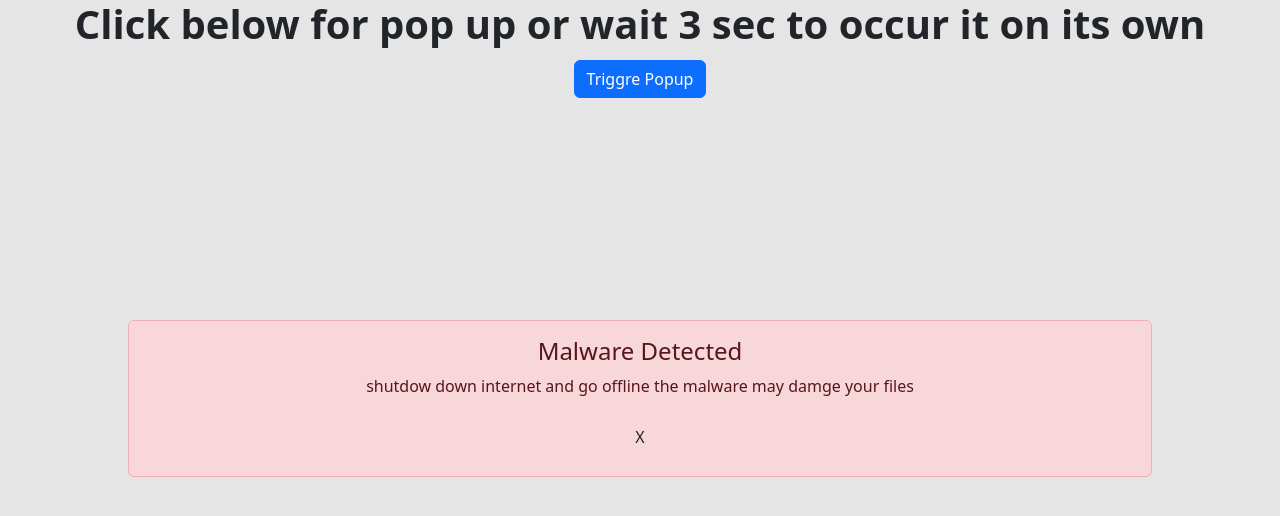
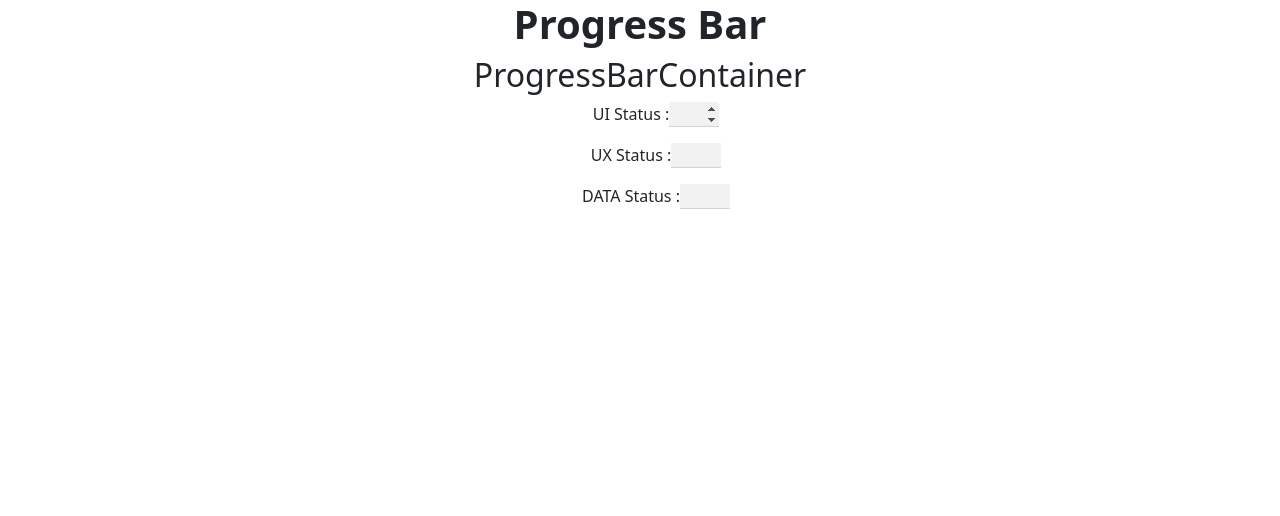
Before and after one commit to prideofscpadalia/30ReactProjects, a React (Vite) app: page / in a window 1280 px wide. Shown: the top 516 px of the page. Built offline with nearby package versions, Linux system fonts and the light colour scheme.

Commit message:
the status bar is set up

```diff
--- a/src/App.jsx
+++ b/src/App.jsx
@@ -1,6 +1,7 @@
 import "./App.css"
+import ProgressBarContainer from "./Project/12-progress-bar/ProgressBarContainer"
 // import HiddenSearchBar from "./Project/10-HiddenSearchBar/HiddenSearchBar"
-import PopupApp from "./Project/11-MagicPopup/PopupApp"
+// import PopupApp from "./Project/11-MagicPopup/PopupApp"
 // import Esignature from './Project/01-Esignature/Esignature'
 // import RandomColor from "./Project/02-EandomizeColor/RandomColor"
 // import DarkMode from './Project/07-DarkMode/DarkMode';
@@ -28,7 +29,8 @@ function App() {
   //  <SlideToUnlock />
   // <SlideToGrow />
   // <HiddenSearchBar />
-  <PopupApp />
+  // <PopupApp />
+  <ProgressBarContainer />
   )
 }
 export default App
--- /dev/null
+++ b/src/Project/12-progress-bar/ProgressBarContainer.jsx
@@ -0,0 +1,54 @@
+import React ,{useEffect, useRef}from 'react'
+import Title from '../../Components/Title'
+export default function ProgressBarContainer() {
+    const inputStyle={
+        width:50,
+        border:"none",
+        outline:"none",
+        textAlign:"center",
+        borderBottom:"1px solid lightgray",
+        backgroundColor:"#f2f2f2"
+    }
+
+    const uiInput = useRef(null);
+
+
+    useEffect(() => {
+      uiInput.current.focus();
+    })
+
+  return (
+
+
+    <div className='container container-sm mx-auto text-center'>
+        <Title text="Progress Bar" />
+        <h2>ProgressBarContainer</h2>
+        <ul>
+            <li className='mb-3'>UI Status :
+                <input type="number"
+                style={inputStyle}
+                value={""}
+                ref={uiInput}
+                onChange={(e) => console.log(e.target.value)}
+                />
+            </li>
+
+            <li className='mb-3'>UX Status :
+                <input type="number"
+                style={inputStyle}
+                value={""}
+                onChange={(e) => console.log(e.target.value)}
+                />
+            </li>
+
+            <li className='mb-3'>DATA Status :
+                <input type="number"
+                style={inputStyle}
+                value={""}
+                onChange={(e) => console.log(e.target.value)}
+                />
+            </li>
+        </ul>
+    </div>
+  )
+}
```
Also changed, not shown: src/Components/ProgressBar.jsx (added, +7 -0 lines).
